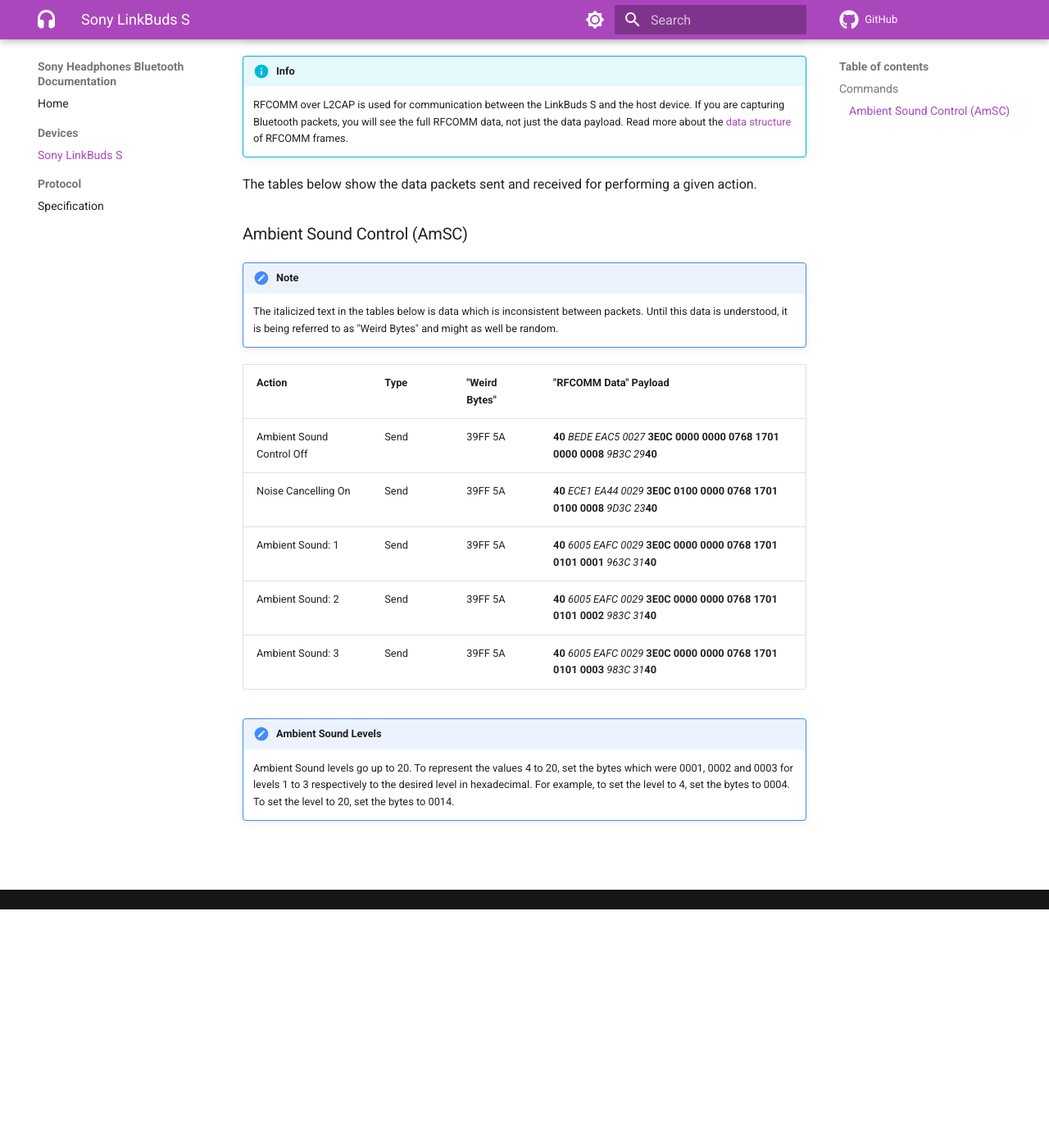
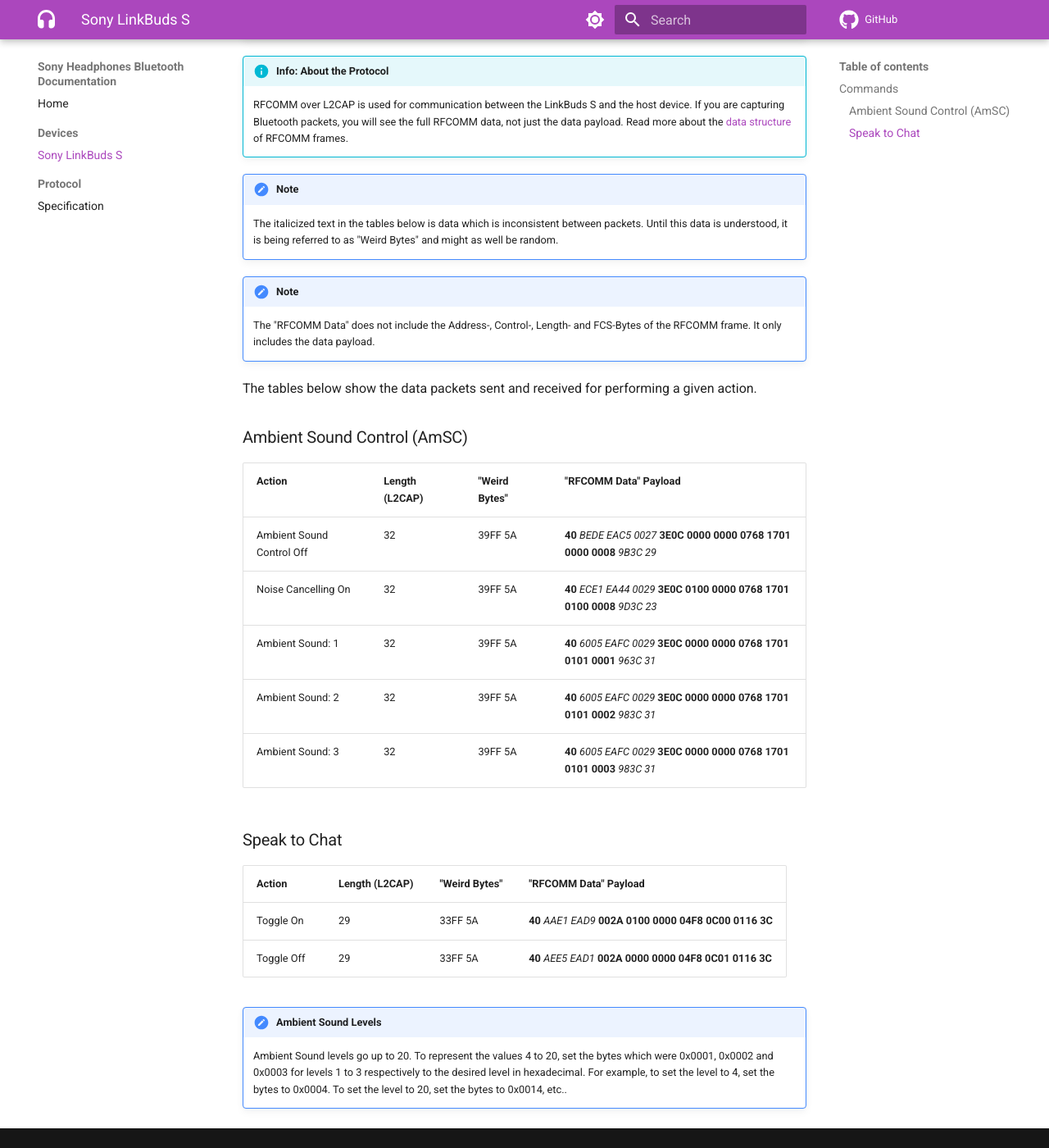
Before and after one commit to ohm-app/sony-headphones-bluetooth-documentation, an MkDocs documentation site: the page built from docs/Devices/LinkBuds S.md, in a window 1280 px wide and 1400 px high, scrolled down 291 px. Shown: the whole window at 82% size. Built offline with MkDocs 1.6.1 and Material for MkDocs 9.7.7, drawn with Linux system fonts in a browser that asks for light colours; comment, search, counter and statistics services are not loaded.

Commit message:
Document "Speak to Chat" and Packet Lengths

```diff
--- a/docs/Devices/LinkBuds S.md
+++ b/docs/Devices/LinkBuds S.md
@@ -5,26 +5,37 @@
 !!! warning
     The data here is not yet fully understood. This simply what we know at the moment. Use this information at your own risk.
 
-!!! info
+!!! info "Info: About the Protocol"
     RFCOMM over L2CAP is used for communication between the LinkBuds S and the host device. If you
     are capturing Bluetooth packets, you will see the full RFCOMM data, not just the data payload.
     Read more about the [data structure](../Protocol/Specification.md) of RFCOMM frames.
+
+!!! note
+    The italicized text in the tables below is data which is inconsistent between packets. Until this data is understood, it is being referred to as "Weird Bytes" and might as well be random.
+
+!!! note
+    The "RFCOMM Data" does not include the Address-, Control-, Length- and FCS-Bytes of the RFCOMM frame. It only includes the data payload.
 
 The tables below show the data packets sent and received for performing a given action.
 
 ### Ambient Sound Control (AmSC)
 
-!!! note
-    The italicized text in the tables below is data which is inconsistent between packets. Until this data is understood, it is being referred to as "Weird Bytes" and might as well be random.
 
-| Action                    | Type | "Weird Bytes" | "RFCOMM Data" Payload                                                          |
-| ------------------------- | ---- | ------------- | ------------------------------------------------------------------------------ |
-| Ambient Sound Control Off | Send | 39FF 5A       | **40** *BEDE EAC5 0027* **3E0C 0000 0000 0768 1701 0000 0008** *9B3C 29***40** |
-| Noise Cancelling On       | Send | 39FF 5A       | **40** *ECE1 EA44 0029* **3E0C 0100 0000 0768 1701 0100 0008** *9D3C 23***40** |
-| Ambient Sound: 1          | Send | 39FF 5A       | **40** *6005 EAFC 0029* **3E0C 0000 0000 0768 1701 0101 0001** *963C 31***40** |
-| Ambient Sound: 2          | Send | 39FF 5A       | **40** *6005 EAFC 0029* **3E0C 0000 0000 0768 1701 0101 0002** *983C 31***40** |
-| Ambient Sound: 3          | Send | 39FF 5A       | **40** *6005 EAFC 0029* **3E0C 0000 0000 0768 1701 0101 0003** *983C 31***40** |
+| Action                    | Length (L2CAP) | "Weird Bytes" | "RFCOMM Data" Payload                                                    |
+| ------------------------- | -------------- | ------------- | ------------------------------------------------------------------------ |
+| Ambient Sound Control Off | 32             | 39FF 5A       | **40** *BEDE EAC5 0027* **3E0C 0000 0000 0768 1701 0000 0008** *9B3C 29* |
+| Noise Cancelling On       | 32             | 39FF 5A       | **40** *ECE1 EA44 0029* **3E0C 0100 0000 0768 1701 0100 0008** *9D3C 23* |
+| Ambient Sound: 1          | 32             | 39FF 5A       | **40** *6005 EAFC 0029* **3E0C 0000 0000 0768 1701 0101 0001** *963C 31* |
+| Ambient Sound: 2          | 32             | 39FF 5A       | **40** *6005 EAFC 0029* **3E0C 0000 0000 0768 1701 0101 0002** *983C 31* |
+| Ambient Sound: 3          | 32             | 39FF 5A       | **40** *6005 EAFC 0029* **3E0C 0000 0000 0768 1701 0101 0003** *983C 31* |
+
+### Speak to Chat
+
+| Action     | Length (L2CAP) | "Weird Bytes" | "RFCOMM Data" Payload                         |
+| ---------- | -------------- | ------------- | --------------------------------------------- |
+| Toggle On  | 29             | 33FF 5A       | **40** *AAE1 EAD9* **002A 0100 0000 04F8 0C00 0116 3C** |
+| Toggle Off | 29             | 33FF 5A       | **40** *AEE5 EAD1* **002A 0000 0000 04F8 0C01 0116 3C** |
 
 !!! note "Ambient Sound Levels"
-    Ambient Sound levels go up to 20. To represent the values 4 to 20, set the bytes which were 0001, 0002 and 0003 for levels 1 to 3 respectively
-    to the desired level in hexadecimal. For example, to set the level to 4, set the bytes to 0004. To set the level to 20, set the bytes to 0014.
+    Ambient Sound levels go up to 20. To represent the values 4 to 20, set the bytes which were 0x0001, 0x0002 and 0x0003 for levels 1 to 3 respectively
+    to the desired level in hexadecimal. For example, to set the level to 4, set the bytes to 0x0004. To set the level to 20, set the bytes to 0x0014, etc..
```
